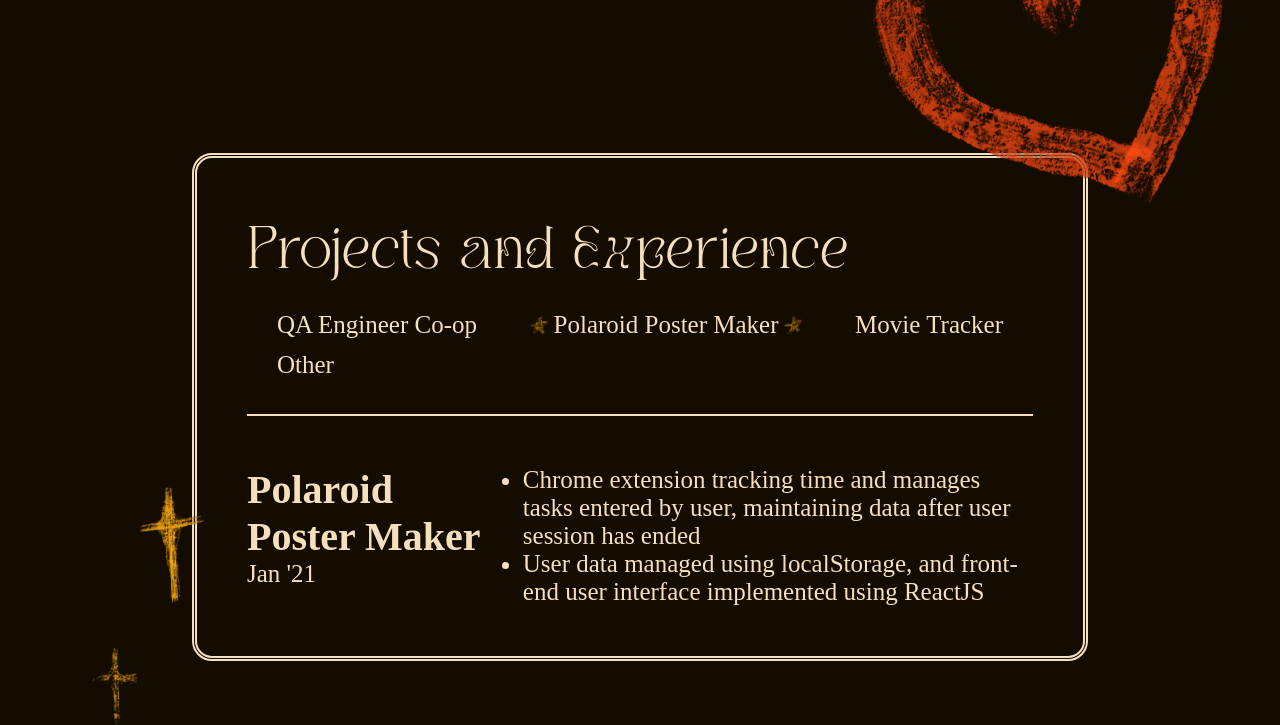
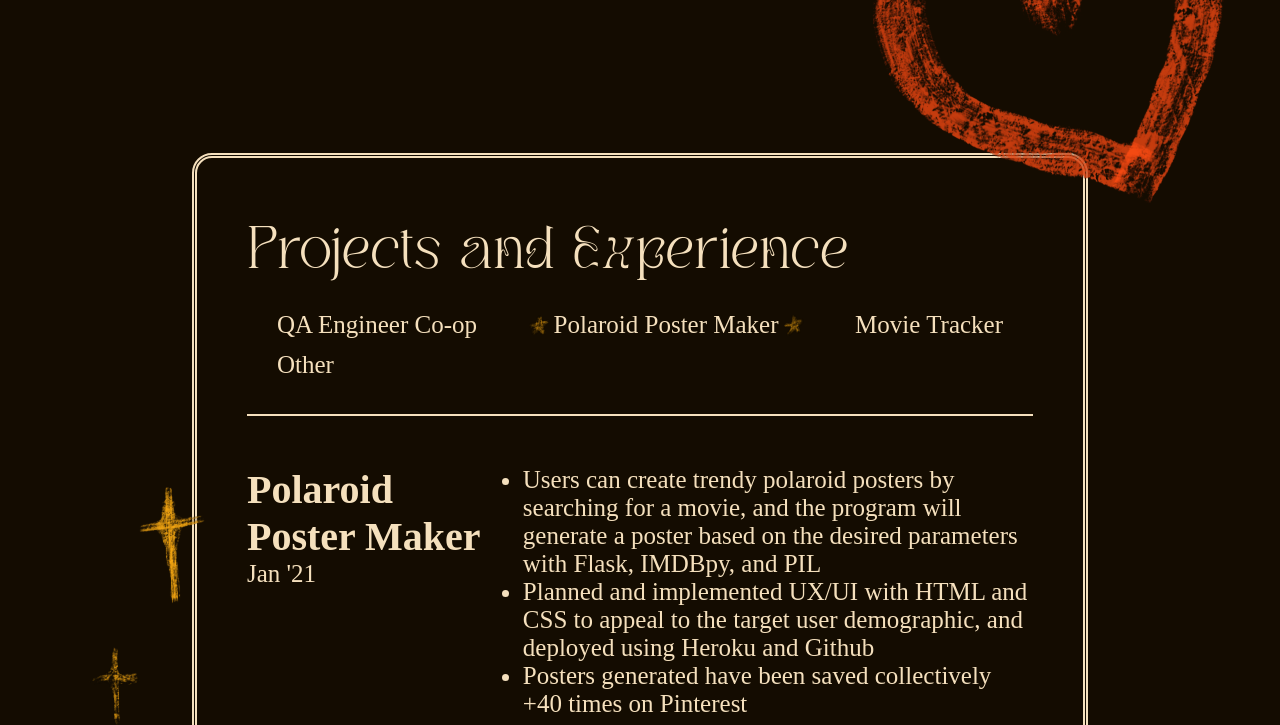
Before and after one commit to nhtmai/website, a plain HTML site: page index.html in a window 1280 px wide. Both pictures are taken after a click on the item "Polaroid Poster Maker". Shown: the part 1513-2238 px from the top of the page. Drawn offline with Linux system fonts and the light colour scheme; a web font is replaced by a local one.

Commit message:
update project description

```diff
--- a/index.html
+++ b/index.html
@@ -107,8 +107,11 @@
                         <li>Operated in an Agile environment and participated in code reviews and scrum meetings</li>
                     </ul>
                     <ul class="p2" style="display: none;">
-                        <li>Chrome extension tracking time and manages tasks entered by user, maintaining data after user session has ended</li>
-                        <li>User data managed using localStorage, and front-end user interface implemented using ReactJS</li>
+                        <li>Users can create trendy polaroid posters by searching for a movie, and the program will generate a poster based
+                            on the desired parameters with Flask, IMDBpy, and PIL</li>
+                        <li>Planned and implemented UX/UI with HTML and CSS to appeal to the target user demographic, and deployed
+                            using Heroku and Github</li>
+                        <li>Posters generated have been saved collectively +40 times on Pinterest</li>
                     </ul>
                     <ul class="p3" style="display: none;">
                         <li>Used to track when the user watched a movie, how they rate it, and leave a review</li>
```
